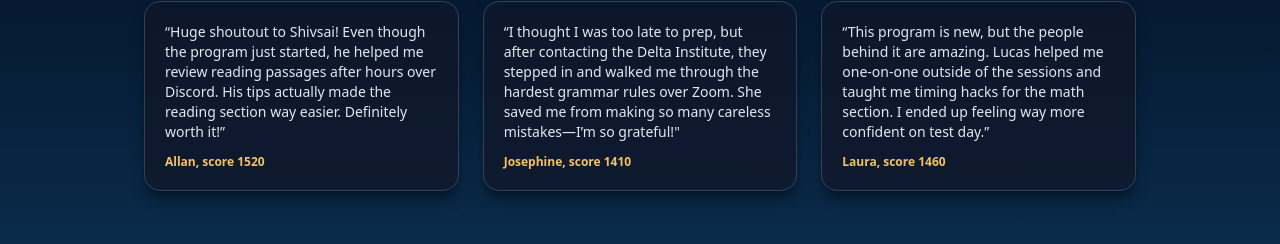
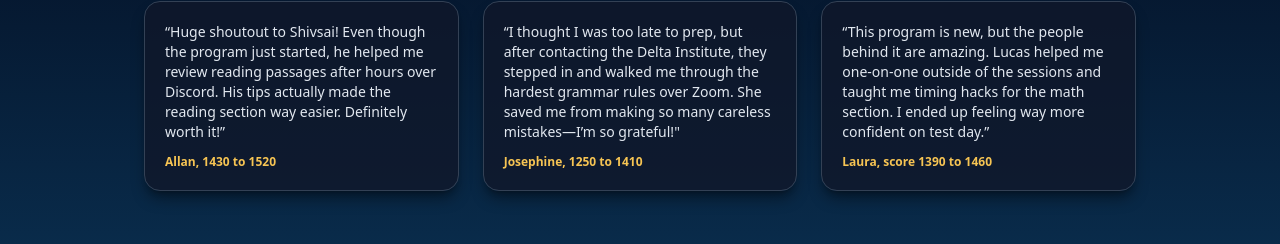
Before and after one commit to ettette/delta-institute, a plain HTML site: page index.html in a window 1280 px wide. Shown: the part 2902-3146 px from the top of the page. Drawn offline with nearby package versions, Linux system fonts and the light colour scheme.

Commit message:
Add files via upload

```diff
--- a/index.html
+++ b/index.html
@@ -355,7 +355,7 @@
                 hours over Discord. His tips actually made the reading section way easier. Definitely worth it!”
               </p>
               <p class="mt-3 text-xs font-semibold text-[#F6C453]">
-                Allan, score 1520
+                Allan, 1430 to 1520
               </p>
             </div>
             <!-- Testimonial 2 -->
@@ -366,7 +366,7 @@
                 grateful!"
               </p>
               <p class="mt-3 text-xs font-semibold text-[#F6C453]">
-                Josephine, score 1410
+                Josephine, 1250 to 1410
               </p>
             </div>
             <!-- Testimonial 3 -->
@@ -377,7 +377,7 @@
                 day.”
               </p>
               <p class="mt-3 text-xs font-semibold text-[#F6C453]">
-                Laura, score 1460
+                Laura, score 1390 to 1460
               </p>
             </div>
           </div>
```
